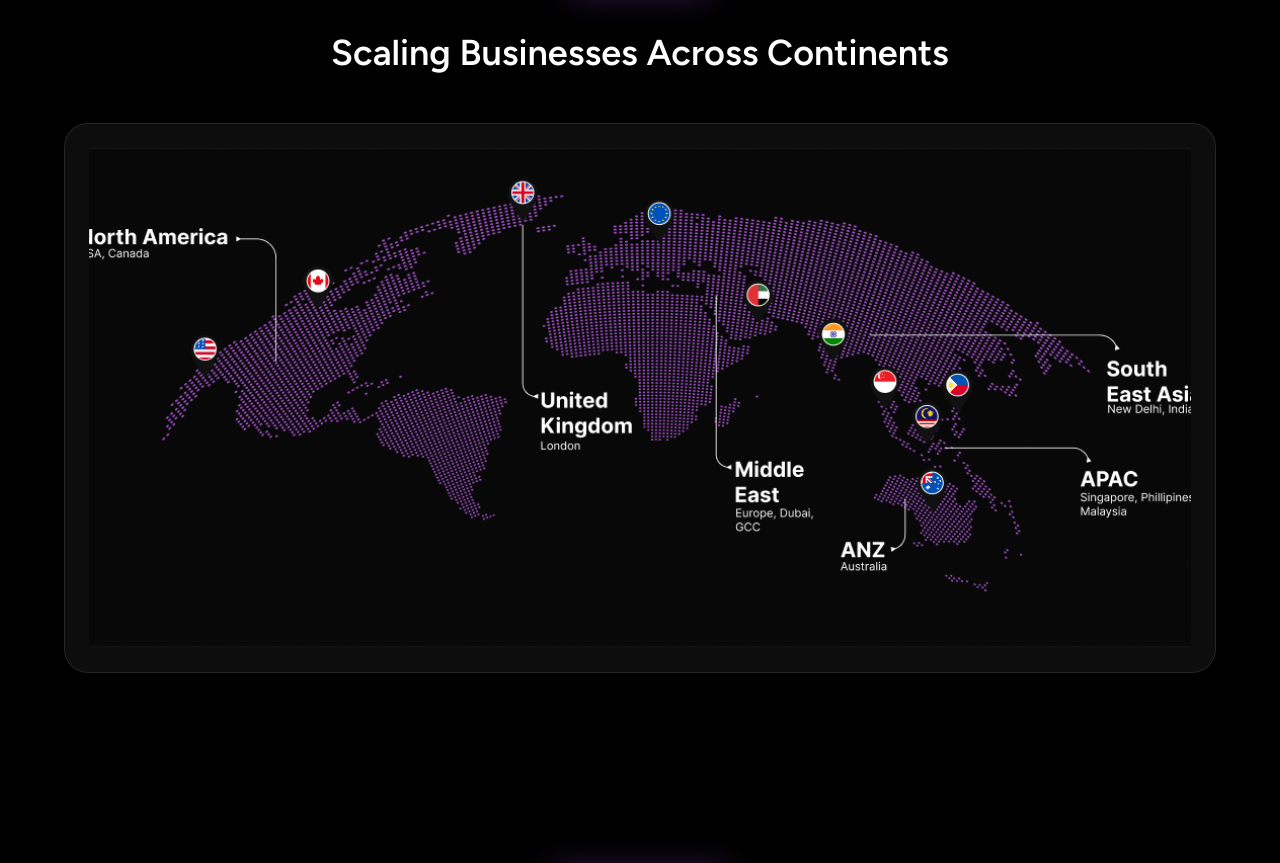
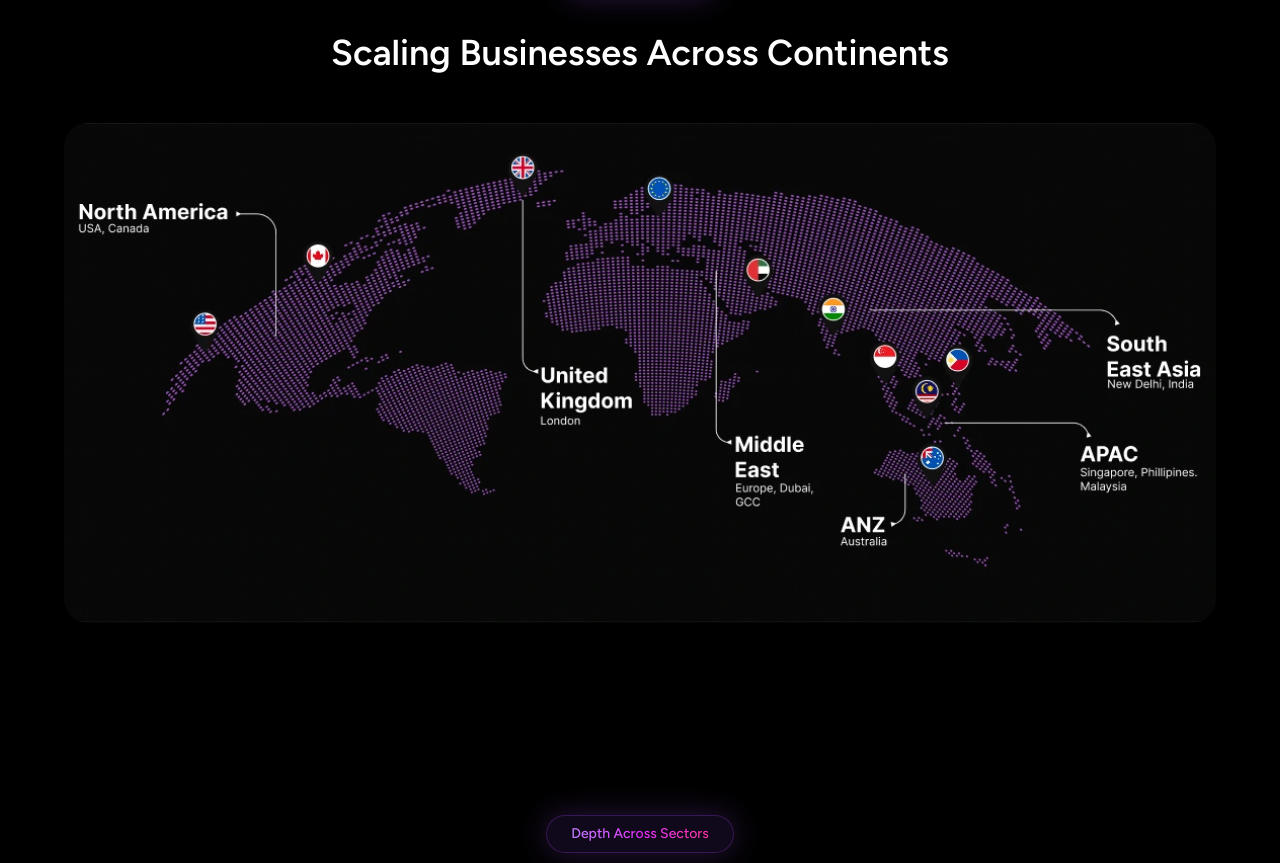
Before and after one commit to sumit-dignifyd/dignifyd-talent-connect, a Next.js app: page / in a window 1280 px wide. Shown: the part 1595-2458 px from the top of the page. Built offline with nearby package versions, Linux system fonts and the light colour scheme.

Commit message:
updated iage type png to webp

```diff
--- a/src/components/home/GlobalPresence.jsx
+++ b/src/components/home/GlobalPresence.jsx
@@ -1,6 +1,6 @@
 import SectionHeader from "@/components/common/SectionHeader";
 import Image from "next/image";
-import presence from "../../assets/images/home/globalPresence/presence-frame.png";
+import presence from "../../assets/images/home/globalPresence/presence-frame.webp";
 
 export default function GlobalPresence() {
   return (
@@ -11,7 +11,7 @@ export default function GlobalPresence() {
           title={"Scaling Businesses Across Continents"}
         />
 
-        <div className="relative w-full overflow-hidden rounded-3xl border border-white/10 bg-white/5 p-4 backdrop-blur-xl md:p-6">
+        <div className="relative w-full overflow-hidden rounded-3xl">
           <div className="relative h-[300px] w-full md:h-[500px]">
             <Image
               src={presence}
```
